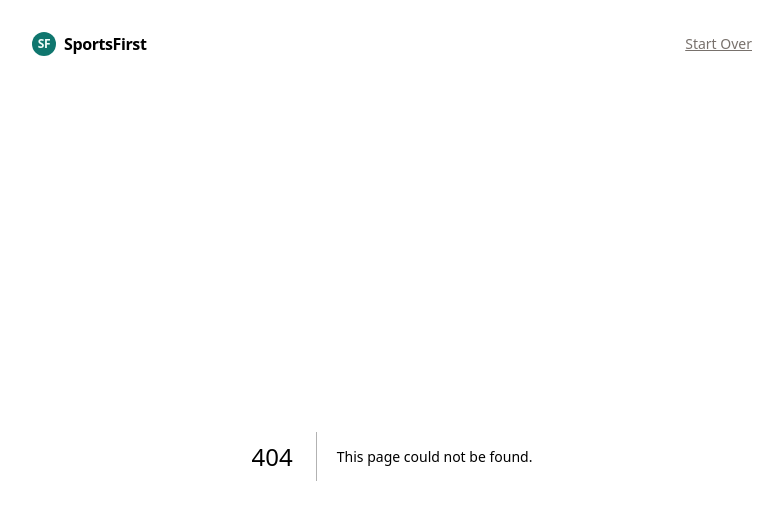
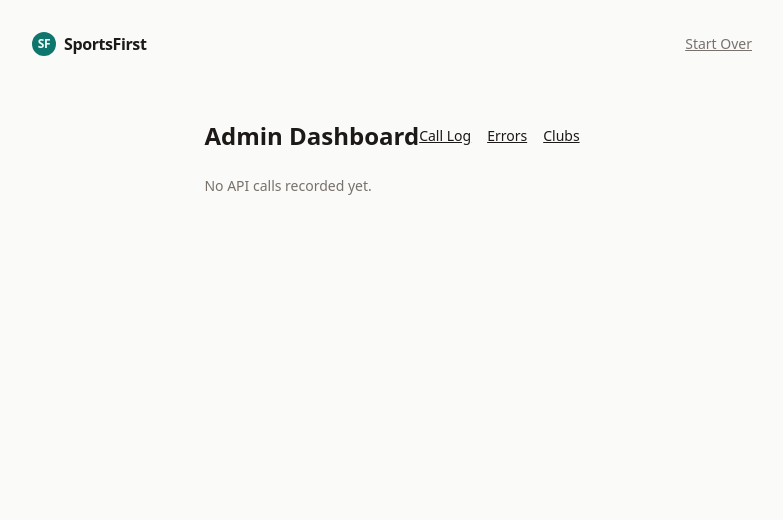
Before and after one commit to arpandesai/sponsor-agent, a Next.js app: page /admin in a window 1280 px wide. Before the commit this address had no page. Shown: the top 520 px of the page, without its empty margins (248-1031 px from the left). Built offline with nearby package versions, Linux system fonts and the light colour scheme.

Commit message:
feat: build admin dashboard screen
Co-Authored-By: Claude Sonnet 5 <noreply@anthropic.com>
Claude-Session: https://claude.ai/code/session_01XNLmHfhx777UrL1NKQxwbq

```diff
--- /dev/null
+++ b/app/admin/page.tsx
@@ -0,0 +1,59 @@
+import type { Metadata } from 'next';
+import Link from 'next/link';
+import { getApiCallStats } from '@/lib/db';
+
+export const metadata: Metadata = { title: 'Admin Dashboard' };
+
+function formatCost(value: number): string {
+  return `$${value.toFixed(4)}`;
+}
+
+export default async function Page() {
+  const stats = await getApiCallStats();
+
+  return (
+    <main className="mx-auto flex max-w-3xl flex-col gap-6 px-6 py-16">
+      <div className="flex items-center justify-between">
+        <h1 className="text-2xl font-semibold">Admin Dashboard</h1>
+        <nav className="flex gap-4 text-sm">
+          <Link href="/admin/calls" className="underline">
+            Call Log
+          </Link>
+          <Link href="/admin/errors" className="underline">
+            Errors
+          </Link>
+          <Link href="/admin/clubs" className="underline">
+            Clubs
+          </Link>
+        </nav>
+      </div>
+
+      {stats.length === 0 ? (
+        <p className="text-sm text-[var(--color-muted)]">No API calls recorded yet.</p>
+      ) : (
+        <table className="w-full text-left text-sm">
+          <thead>
+            <tr className="border-b border-[var(--color-border)]">
+              <th className="py-2">Provider</th>
+              <th className="py-2">Total Calls</th>
+              <th className="py-2">Total Cost</th>
+              <th className="py-2">Avg Latency</th>
+              <th className="py-2">Error Rate</th>
+            </tr>
+          </thead>
+          <tbody>
+            {stats.map((row) => (
+              <tr key={row.provider} className="border-b border-[var(--color-border)]">
+                <td className="py-2">{row.provider}</td>
+                <td className="py-2">{row.totalCalls}</td>
+                <td className="py-2">{formatCost(row.totalCost)}</td>
+                <td className="py-2">{Math.round(row.avgLatencyMs)}ms</td>
+                <td className="py-2">{(row.errorRate * 100).toFixed(1)}%</td>
+              </tr>
+            ))}
+          </tbody>
+        </table>
+      )}
+    </main>
+  );
+}
```
Also changed, not shown: 1 other file (tests, documents, lock files or other folders).
